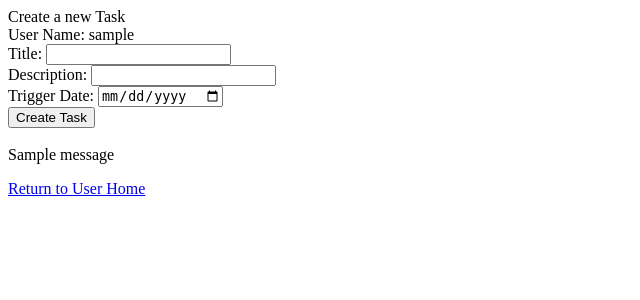
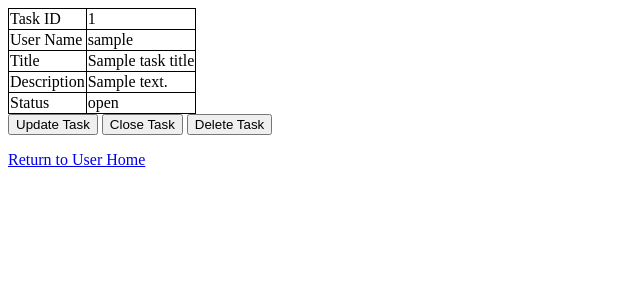
Before and after one commit to blincoe/tasks, a Flask app: template templates/task_home.html in a window 1280 px wide. Shown: the top 300 px of the page, without its empty margins (0-640 px from the left). Run offline with Flask 3, Linux system fonts and the light colour scheme; the template is opened without the code that fills it: most values are stand-ins (such as "Sample title", 1, 10 or a date in 2020); one stand-in notice (Sample message) is shown.

Commit message:
Formatting and dev

```diff
--- a/app.py
+++ b/app.py
@@ -17,15 +17,18 @@ class Tasks:
         self._logger.info('Getting all tasks from database')
         query = '''
             select
-                task_id
-                , created_at
-                , updated_at
-                , user_id
-                , title
-                , notes
-                , trigger_date
-                , status
+                tasks.task_id
+                , tasks.created_at
+                , tasks.updated_at
+                , tasks.user_id
+                , tasks.title as task_title
+                , tasks.notes as task_description
+                , tasks.trigger_date
+                , tasks.status
+                , users.user_name
             from tasks
+            join users
+                on tasks.user_id = users.user_id
             '''
         self.task_info = pd.read_sql(query, self._conn, index_col='task_id')
 
@@ -50,13 +53,34 @@ class Tasks:
                 ;
         '''
         cur = self._conn.cursor()
-        cur.execute(query, (user_id, task_title, task_description, trigger_date, status))
+        cur.execute(query, (str(user_id), task_title, task_description, trigger_date, status))
         self._conn.commit()
 
         self._get_task_info_from_db()
 
     def get_task_info(self, task_id):
-        return self.task_info.loc[task_id]
+        return self.task_info.loc[int(task_id)]
+
+    def get_tasks_for_user(self, user_name, status=None):
+        if status is None:
+            return self.task_info.loc[self.task_info['user_name'] == user_name]
+        else:
+            return self.task_info.loc[(self.task_info['user_name'] == user_name) & (self.task_info['status'] == status)]
+
+    def get_task_table_for_user_and_status(self, user_name, status):
+        tasks_df = self.get_tasks_for_user(user_name, status)
+        if len(tasks_df) == 0:
+            task_html = 'None'
+        else:
+            tasks_df = tasks_df.reset_index()
+            tasks_df['task_description'] = tasks_df.apply(lambda r_: r_['task_description'].replace('\r\n', '<br>'), axis=1)
+            tasks_df['task_link'] = tasks_df.apply(lambda r_: f'''<a href="{url_for('/task/<task_id>', task_id=r_['task_id'])}">link</a>''', axis=1)
+            task_html = tasks_df \
+                .loc[:, ['task_id', 'task_title', 'task_description', 'task_link']] \
+                .rename(columns={'task_id': 'Task ID', 'task_title': 'Title', 'task_description': 'Description', 'task_link': 'Link'}) \
+                .to_html(index=False, render_links=True, escape=False)
+        return task_html
+
 
 
 class Users:
@@ -144,7 +168,23 @@ class App:
         return render_template('create_user.html')
 
     def _task_home(self, task_id):
-        return render_template('task_home.html')
+        task_info = self._tasks.get_task_info(task_id)
+
+        user_name = task_info['user_name']
+        task_title = task_info['task_title']
+        task_description = task_info['task_description'].replace('\r\n', '<br>')
+        if task_info['status'] == 'scheduled':
+            task_status = f"Scheduled - {task_info['trigger_date']}"
+        else:
+            task_status = task_info['status']
+        return render_template(
+            'task_home.html',
+            task_id=task_id,
+            user_name=user_name,
+            task_title=task_title,
+            task_description=task_description,
+            task_status=task_status,
+            )
 
     def _create_task_home(self, user_name):
         return render_template('create_task.html', user_name=user_name)
@@ -167,8 +207,16 @@ class App:
             return redirect(f'/user/{user_name}')
 
     def _user_home(self, user_name):
-            #tasks = self.tasks.loc[user_name, :]
-            return render_template('user_home.html', user_name=user_name)
+            open_task_html = self._tasks.get_task_table_for_user_and_status(user_name, 'open')
+            scheduled_task_html = self._tasks.get_task_table_for_user_and_status(user_name, 'scheduled')
+            closed_task_html = self._tasks.get_task_table_for_user_and_status(user_name, 'closed')
+            return render_template(
+                'user_home.html',
+                user_name=user_name,
+                open_tasks=open_task_html,
+                scheduled_tasks=scheduled_task_html,
+                closed_tasks=closed_task_html,
+                )
 
     def _create_user(self):
         user_name = request.form['user-name']
--- a/templates/create_user.html
+++ b/templates/create_user.html
@@ -9,7 +9,7 @@
         <form action="create-user" method="post">
             User Name: <input type="text" name="user-name">
             <br>
-            Email Address: <input type="text" name="email-address">
+            Email Address: <input type="email" name="email-address">
             <br>
             <input type="submit" value="Create User" id="create-user">
             <br><br>
--- a/templates/task_home.html
+++ b/templates/task_home.html
@@ -2,26 +2,54 @@
 <html>
     <head>
         <meta charset=""UTF-8>
-        <title>Create User</title>
+        <title>Task Home</title>
     </head>
+    <style>
+        table, th, td {
+            border: 1px solid black;
+            border-collapse: collapse;
+            }
+    </style>
     <body>
-        Create a new Task
-        <form action="/user/{{user_name}}/create-task" method="post">
-            User Name: {{user_name}}
-            <br>
-            Title: <input type="text" name="task-title">
-            <br>
-            Description: <input type="text" name="task-description">
-            <br>
-            Trigger Date: <input type="date" name="trigger-date">
-            <br>
-            <input type="submit" value="Create Task" id="/user/{{user_name}}/create-task">
-            <br><br>
-            {% for message in get_flashed_messages()%}
-                {{message}}
-                <br>
-            {% endfor %}
+        <table>
+            <tr>
+                <td>Task ID</td>
+                <td>{{task_id|safe}}</td>
+            </tr>
+            <tr>
+                <td>User Name</td>
+                <td>{{user_name|safe}}</td>
+            </tr>
+            <tr>
+                <td>Title</td>
+                <td>{{task_title|safe}}</td>
+            </tr>
+            <tr>
+                <td>Description</td>
+                <td>{{task_description|safe}}</td>
+            </tr>
+            <tr>
+                <td>Status</td>
+                <td>{{task_status|safe}}</td>
+            </tr>
+        </table>
+
+        <form action="/task/{{task_id}}/modify-task-options" method="post">
+
+            <input type="submit" name="action" value="Update Task">
+
+            {% if task_status == 'open': %}
+            <input type="submit" name="action" value="Close Task">
+            {% endif %}
+
+            {% if task_status == 'closed': %}
+            <input type="submit" name="action" value="Reopen Task">
+            {% endif %}
+
+            <input type="submit" name="action" value="Delete Task">
+
         </form>
+
         <p><a href="{{ url_for('/user/<user_name>', user_name=user_name) }}">Return to User Home</a></p>
     </body>
 </html>
```
Also changed, not shown: templates/create_task.html (+15 -4 lines), templates/user_home.html (+10 -1 lines).
